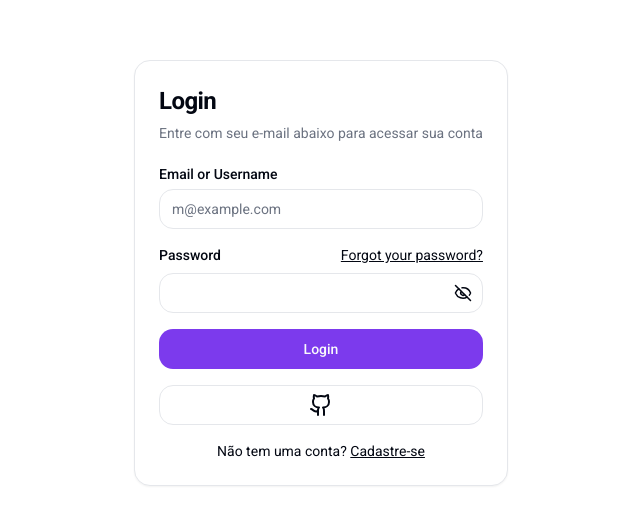
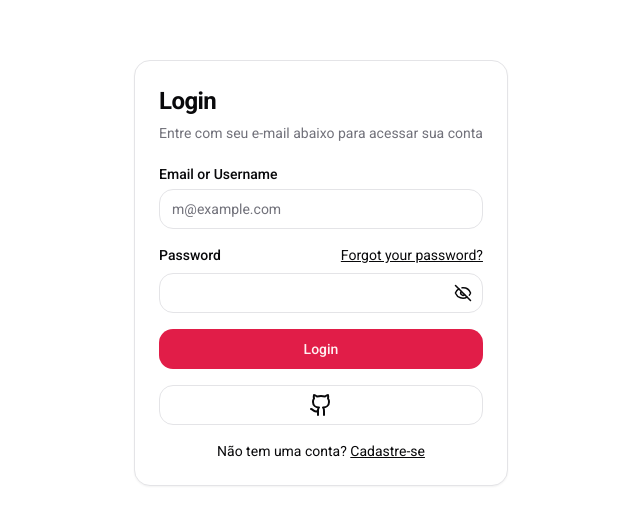
Before and after one commit to RyanGustavoGoncalves/TempChat, a React (Vite) app in the folder frontend/: page /auth/login in a window 1280 px wide. Shown: the part 127-652 px from the top of the page, without its empty margins (319-959 px from the left). Built offline with nearby package versions, Linux system fonts and the light colour scheme.

Commit message:
Refactor UI components and update CSS variables for improved styling

```diff
--- a/frontend/src/components/ui/sonner.tsx
+++ b/frontend/src/components/ui/sonner.tsx
@@ -9,7 +9,6 @@
   return (
     (<Sonner
       theme={theme}
-      className="toaster group"
       toastOptions={{
         classNames: {
           toast:
--- a/frontend/src/components/ui/toast.tsx
+++ b/frontend/src/components/ui/toast.tsx
@@ -43,7 +43,7 @@
 const Toast = React.forwardRef<
   React.ElementRef<typeof ToastPrimitives.Root>,
   React.ComponentPropsWithoutRef<typeof ToastPrimitives.Root> &
-    VariantProps<typeof toastVariants>
+  VariantProps<typeof toastVariants>
 >(({ className, variant, ...props }, ref) => {
   return (
     <ToastPrimitives.Root
--- a/frontend/src/global/assets/css/index.css
+++ b/frontend/src/global/assets/css/index.css
@@ -5,27 +5,28 @@
 
 
 
+
 @layer base {
   :root {
     --background: 0 0% 100%;
-    --foreground: 224 71.4% 4.1%;
+    --foreground: 240 10% 3.9%;
     --card: 0 0% 100%;
-    --card-foreground: 224 71.4% 4.1%;
+    --card-foreground: 240 10% 3.9%;
     --popover: 0 0% 100%;
-    --popover-foreground: 224 71.4% 4.1%;
-    --primary: 262.1 83.3% 57.8%;
-    --primary-foreground: 210 20% 98%;
-    --secondary: 220 14.3% 95.9%;
-    --secondary-foreground: 220.9 39.3% 11%;
-    --muted: 220 14.3% 95.9%;
-    --muted-foreground: 220 8.9% 46.1%;
-    --accent: 220 14.3% 95.9%;
-    --accent-foreground: 220.9 39.3% 11%;
+    --popover-foreground: 240 10% 3.9%;
+    --primary: 346.8 77.2% 49.8%;
+    --primary-foreground: 355.7 100% 97.3%;
+    --secondary: 240 4.8% 95.9%;
+    --secondary-foreground: 240 5.9% 10%;
+    --muted: 240 4.8% 95.9%;
+    --muted-foreground: 240 3.8% 46.1%;
+    --accent: 240 4.8% 95.9%;
+    --accent-foreground: 240 5.9% 10%;
     --destructive: 0 84.2% 60.2%;
-    --destructive-foreground: 210 20% 98%;
-    --border: 220 13% 91%;
-    --input: 220 13% 91%;
-    --ring: 262.1 83.3% 57.8%;
+    --destructive-foreground: 0 0% 98%;
+    --border: 240 5.9% 90%;
+    --input: 240 5.9% 90%;
+    --ring: 346.8 77.2% 49.8%;
     --radius: 1rem;
     --chart-1: 12 76% 61%;
     --chart-2: 173 58% 39%;
@@ -35,25 +36,25 @@
   }
 
   .dark {
-    --background: 224 71.4% 4.1%;
-    --foreground: 210 20% 98%;
-    --card: 224 71.4% 4.1%;
-    --card-foreground: 210 20% 98%;
-    --popover: 224 71.4% 4.1%;
-    --popover-foreground: 210 20% 98%;
-    --primary: 263.4 70% 50.4%;
-    --primary-foreground: 210 20% 98%;
-    --secondary: 215 27.9% 16.9%;
-    --secondary-foreground: 210 20% 98%;
-    --muted: 215 27.9% 16.9%;
-    --muted-foreground: 217.9 10.6% 64.9%;
-    --accent: 215 27.9% 16.9%;
-    --accent-foreground: 210 20% 98%;
+    --background: 20 14.3% 4.1%;
+    --foreground: 0 0% 95%;
+    --card: 24 9.8% 10%;
+    --card-foreground: 0 0% 95%;
+    --popover: 0 0% 9%;
+    --popover-foreground: 0 0% 95%;
+    --primary: 346.8 77.2% 49.8%;
+    --primary-foreground: 355.7 100% 97.3%;
+    --secondary: 240 3.7% 15.9%;
+    --secondary-foreground: 0 0% 98%;
+    --muted: 0 0% 15%;
+    --muted-foreground: 240 5% 64.9%;
+    --accent: 12 6.5% 15.1%;
+    --accent-foreground: 0 0% 98%;
     --destructive: 0 62.8% 30.6%;
-    --destructive-foreground: 210 20% 98%;
-    --border: 215 27.9% 16.9%;
-    --input: 215 27.9% 16.9%;
-    --ring: 263.4 70% 50.4%;
+    --destructive-foreground: 0 85.7% 97.3%;
+    --border: 240 3.7% 15.9%;
+    --input: 240 3.7% 15.9%;
+    --ring: 346.8 77.2% 49.8%;
     --chart-1: 220 70% 50%;
     --chart-2: 160 60% 45%;
     --chart-3: 30 80% 55%;
@@ -61,6 +62,7 @@
     --chart-5: 340 75% 55%;
   }
 }
+
 
 @layer base {
   * {
--- a/frontend/src/pages/home/Home.tsx
+++ b/frontend/src/pages/home/Home.tsx
@@ -72,8 +72,8 @@
                     </nav>
                 </aside>
 
-                <main className="flex flex-col flex-1 items-start gap-4 md:p-4 sm:px-6 sm:py-0 md:gap-8">
-                    <Card className='w-full h-full flex flex-col gap-2'>
+                <main className="flex flex-col flex-1 items-start gap-4 sm:py-0 md:gap-8">
+                    <Card className='w-full h-full flex flex-col gap-2 rounded-none'>
                         <div>
                             <CardHeader>
                                 <div className='flex justify-between'>
@@ -91,14 +91,14 @@
                                             />
                                         </div>
 
-                                        <EllipsisVertical width={16} onClick={() => toast.success('TESTE')}/>
+                                        <EllipsisVertical width={16} onClick={() => toast.success('TESTE')} />
                                     </div>
                                 </div>
                             </CardHeader>
                             <Separator orientation='horizontal' />
                         </div>
 
-                        <div className='flex flex-col justify-between h-full'>
+                        <div className='flex flex-col justify-between flex-1'>
                             <CardContent className='grid gap-2 max-h-[45rem] overflow-auto menu-overflow'>
                                 {items.map((item, index) => (
                                     <React.Fragment key={item.id}>
```
